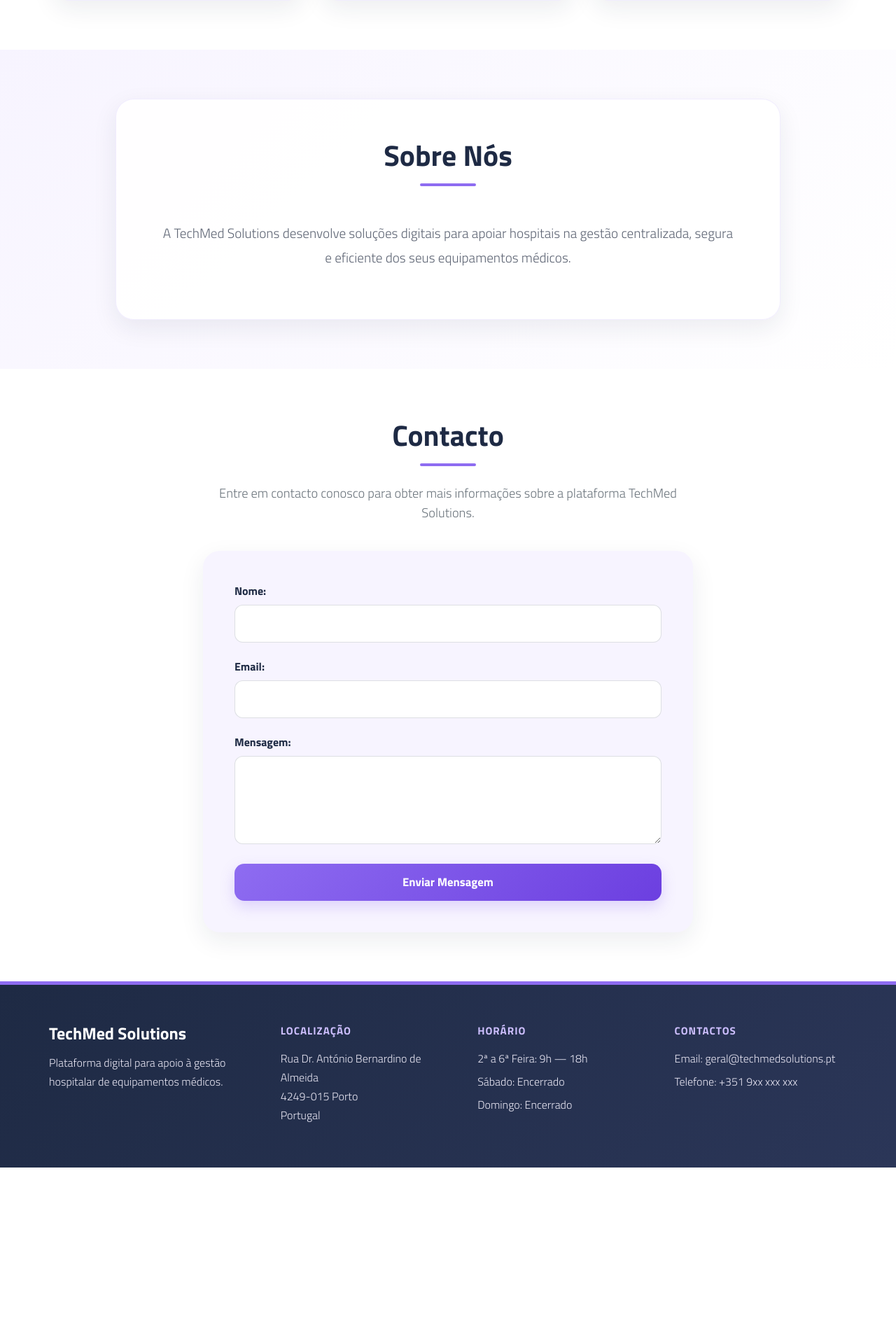
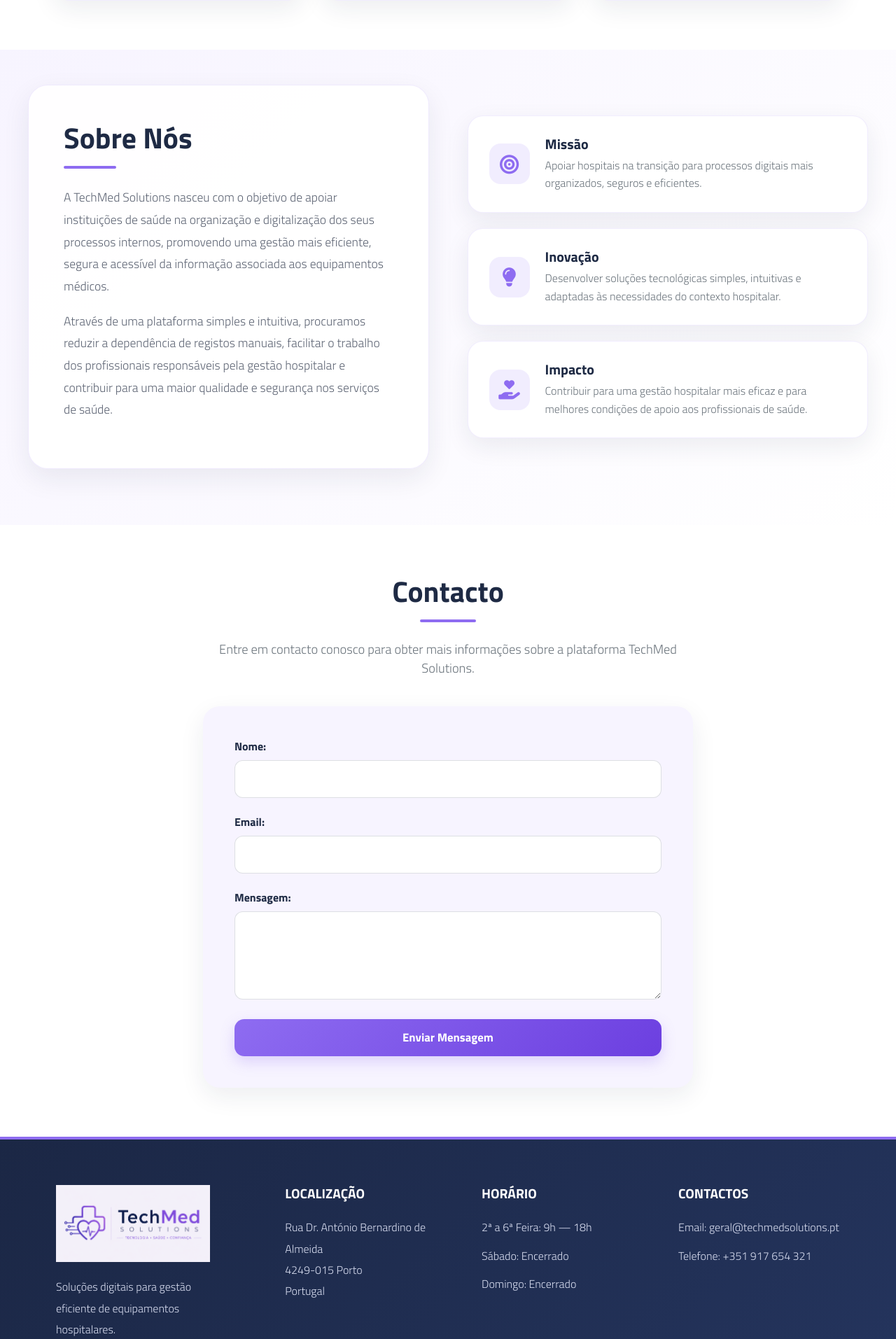
Before and after one commit to mariamiguel1607/projeto_sibdas, a PHP site: page / in a window 1280 px wide. Shown: the part 1241-3154 px from the top of the page at 70% size. Before the commit the page ends 2909 px from the top, so only its background shows below. Run offline with PHP 8.4, Linux system fonts and the light colour scheme; some libraries are stand-ins or nearby versions.

Commit message:
Atualização Sobre Nós

```diff
--- a/frontend/assets/css/estilos.css
+++ b/frontend/assets/css/estilos.css
@@ -9,6 +9,10 @@ body {
     font-family: 'Titillium Web', sans-serif;
     background-color: #ffffff;
     color: #1E2A44;
+}
+html{
+    scroll-behavior: smooth;
+    scroll-padding-top: 95px;
 }
 /* LINKS */
 a {
@@ -131,7 +135,6 @@ header {
 
     padding: 145px 60px 70px 60px;
 }
-
 .home-container{
     width: 100%;
     max-width: 1380px;
@@ -208,7 +211,6 @@ header {
 
     margin-bottom: 34px;
 }
-
 /* BOTÃO */
 
 .btn-home{
@@ -326,7 +328,6 @@ header {
 }
 /* Títulos principais das secções */
 .services-section h2,
-.about-section h2,
 .contact-section h2 {
     text-align: center;
     font-size: 2.6rem;
@@ -336,7 +337,6 @@ header {
 }
 /* Linha lilás por baixo dos títulos */
 .services-section h2::after,
-.about-section h2::after,
 .contact-section h2::after {
     content: "";
     display: block;
@@ -395,24 +395,138 @@ header {
     line-height: 1.6;
 }
 
-/* SECÇÃO SOBRE NÓS*/
-.about-section {
+/* SECÇÃO SOBRE NÓS */
+
+.about-section{
     background: linear-gradient(135deg, #f7f4ff, #ffffff);
+
+    padding: 50px 20px 80px 20px;
+
+    scroll-margin-top: 120px;
 }
-.about-section .container {
-    max-width: 950px;
+
+.about-container{
+    max-width: 1200px;
     margin: 0 auto;
-    background-color: rgba(255, 255, 255, 0.88);
-    padding: 55px 60px;
-    border-radius: 26px;
+
+    display: grid;
+    grid-template-columns: 1fr 1fr;
+    gap: 55px;
+
+    align-items: center;
+}
+
+/* BLOCO DE TEXTO */
+
+.about-text{
+    background-color: rgba(255, 255, 255, 0.9);
+
+    padding: 50px;
+    border-radius: 28px;
+
+    box-shadow: 0 14px 38px rgba(30, 42, 68, 0.08);
+    border: 1px solid rgba(142, 108, 241, 0.14);
+}
+
+.about-text h2{
+    text-align: left;
+
+    font-size: 2.6rem;
+    font-weight: 700;
+
+    color: #1E2A44;
+
+    margin-bottom: 25px;
+}
+
+.about-text h2::after{
+    content: "";
+    display: block;
+
+    width: 75px;
+    height: 4px;
+
+    background-color: #8E6CF1;
+    border-radius: 20px;
+
+    margin-top: 15px;
+}
+
+.about-text p{
+    font-size: 1.1rem;
+    line-height: 1.8;
+
+    color: #5f6675;
+
+    margin-bottom: 18px;
+}
+
+/* CARDS */
+
+.about-cards{
+    display: grid;
+    grid-template-columns: 1fr;
+    gap: 22px;
+}
+
+.about-card{
+    background-color: #ffffff;
+
+    padding: 28px 30px;
+    border-radius: 22px;
+
+    display: grid;
+    grid-template-columns: 60px 1fr;
+    column-gap: 20px;
+
+    align-items: center;
+
     box-shadow: 0 12px 35px rgba(30, 42, 68, 0.08);
     border: 1px solid rgba(142, 108, 241, 0.12);
+
+    transition: 0.3s ease;
 }
-.about-section p {
-    font-size: 1.2rem;
-    line-height: 1.8;
-    color: #5f6675;
-    text-align: center;
+
+.about-card:hover{
+    transform: translateY(-5px);
+    box-shadow: 0 18px 45px rgba(30, 42, 68, 0.13);
+    border-color: rgba(142, 108, 241, 0.35);
+}
+
+.about-card i{
+    grid-row: 1 / 3;
+
+    width: 58px;
+    height: 58px;
+
+    display: flex;
+    align-items: center;
+    justify-content: center;
+
+    background-color: rgba(142, 108, 241, 0.12);
+    color: #8E6CF1;
+
+    border-radius: 16px;
+
+    font-size: 1.7rem;
+}
+
+.about-card h3{
+    font-size: 1.25rem;
+    font-weight: 700;
+
+    color: #1E2A44;
+
+    margin-bottom: 6px;
+}
+
+.about-card p{
+    font-size: 1rem;
+    line-height: 1.6;
+
+    color: #6c757d;
+
+    margin: 0;
 }
 /*SECÇÃO CONTACTOS*/
 .contact-section {
@@ -685,56 +799,164 @@ header {
         font-size: 1rem;
     }
 }
-/* RODAPÉ */
+/* =========================
+   FOOTER
+========================= */
 
-.footer-container {
-    background: linear-gradient(135deg, #1E2A44, #2b3658);
-    color: white;
+.footer-container{
+    background: linear-gradient(135deg, #1b2745, #24345d);
 
     display: grid;
     grid-template-columns: 1.2fr 1fr 1fr 1fr;
-    gap: 35px;
 
-    padding: 55px 70px;
+    gap: 50px;
 
-    border-top: 5px solid #8E6CF1;
+    padding: 65px 80px 50px 80px;
+
+    border-top: 4px solid #8E6CF1;
 }
 
-.footer-section h3 {
-    font-size: 1.5rem;
-    font-weight: 700;
-    margin-bottom: 14px;
-    color: white;
+/* LOGO */
+
+.footer-logo{
+    display: flex;
+    flex-direction: column;
+    align-items: flex-start;
+
+    max-width: 260px;
 }
 
-.footer-section strong {
-    display: block;
-    font-size: 0.95rem;
-    letter-spacing: 1px;
-    color: #cdbfff;
-    margin-bottom: 14px;
+/* IMAGEM */
+
+.footer-logo img{
+    width: 220px;
+    height: auto;
+
+    object-fit: contain;
+
+    margin-bottom: 20px;
 }
 
-.footer-section p {
+/* TEXTO */
+
+.footer-logo p{
+    color: #cfd6ea;
+
     font-size: 1rem;
-    line-height: 1.7;
-    color: #e8e6f3;
-    margin-bottom: 6px;
+    line-height: 1.8;
+
+    width: 220px;
+}
+/* SECÇÕES */
+
+.footer-section h4{
+    color: white;
+
+    font-size: 1.2rem;
+    font-weight: 700;
+
+    margin-bottom: 22px;
 }
 
-/* RESPONSIVO DO RODAPÉ */
+.footer-section p{
+    color: #d7dcef;
 
-@media(max-width: 992px) {
-    .footer-container {
-        grid-template-columns: repeat(2, 1fr);
-        padding: 45px 40px;
+    line-height: 1.9;
+    font-size: 1rem;
+
+    margin-bottom: 10px;
+}
+
+/* ÍCONES */
+
+.footer-section i{
+    color: #8E6CF1;
+    margin-right: 10px;
+}
+
+/* COPYRIGHT */
+
+.footer-bottom{
+    background-color: #18233f;
+
+    color: #c4cbe0;
+
+    text-align: center;
+
+    padding: 18px;
+
+    font-size: 0.95rem;
+}
+
+/* =========================
+   RESPONSIVO
+========================= */
+
+@media(max-width: 992px){
+
+    .footer-container{
+        grid-template-columns: 1fr 1fr;
+        padding: 55px 40px;
     }
 }
 
-@media(max-width: 576px) {
-    .footer-container {
+@media(max-width: 576px){
+
+    .footer-container{
+        grid-template-columns: 1fr;
+
+        text-align: center;
+
+        gap: 35px;
+
+        padding: 45px 24px;
+    }
+
+    .footer-logo{
+        align-items: center;
+    }
+
+    .footer-logo p{
+        max-width: 100%;
+    }
+}
+@media(max-width: 992px){
+
+    .about-container{
+        grid-template-columns: 1fr;
+    }
+
+    .about-text h2{
+        text-align: center;
+    }
+
+    .about-text h2::after{
+        margin: 15px auto 0 auto;
+    }
+}
+
+@media(max-width: 576px){
+
+    .about-section{
+        padding: 80px 16px;
+    }
+
+    .about-text{
+        padding: 35px 25px;
+    }
+
+    .about-text h2{
+        font-size: 2.2rem;
+    }
+
+    .about-card{
         grid-template-columns: 1fr;
         text-align: center;
-        padding: 40px 24px;
+        justify-items: center;
+    }
+
+    .about-card i{
+        grid-row: auto;
+        margin-bottom: 15px;
     }
 }
--- a/frontend/index.html
+++ b/frontend/index.html
@@ -57,7 +57,8 @@
                 </h1>
 
                 <p>
-                A TechMed Solutions ajuda hospitais a gerir o inventário de equipamentos médicos de forma centralizada, segura e eficiente.
+                    A TechMed Solutions ajuda hospitais a gerir o inventário de equipamentos médicos de forma
+                    centralizada, segura e eficiente.
                 </p>
 
                 <a href="#serviços" class="btn">
@@ -89,21 +90,62 @@
             <div class="service-item">
                 <i class="fa-solid fa-folder-open"></i>
                 <h3>Gestão Documental</h3>
-                <p>Associação de manuais, certificados, contratos, relatórios técnicos e outros documentos aos equipamentos.</p>
+                <p>Associação de manuais, certificados, contratos, relatórios técnicos e outros documentos aos
+                    equipamentos.</p>
             </div>
             <div class="service-item">
                 <i class="fa-solid fa-magnifying-glass-chart"></i>
                 <h3>Dashboard e Consulta</h3>
-                <p> Visualização de indicadores, pesquisa e filtragem de equipamentos para apoiar a gestão hospitalar.</p>
+                <p> Visualização de indicadores, pesquisa e filtragem de equipamentos para apoiar a gestão hospitalar.
+                </p>
             </div>
         </div>
     </section>
 
     <!-- Seção "Conteudo da pagina - sobre-nos -->
     <section id="sobre-nos" class="about-section">
-        <div class="container">
+        <div class="about-container">
+
+            <div class="about-text">
                 <h2>Sobre Nós</h2>
-            <p>A TechMed Solutions desenvolve soluções digitais para apoiar hospitais na gestão centralizada, segura e eficiente dos seus equipamentos médicos.</p>
+
+                <p>
+                    A TechMed Solutions nasceu com o objetivo de apoiar instituições de saúde na organização e
+                    digitalização dos seus processos internos, promovendo uma gestão mais eficiente, segura e acessível
+                    da informação associada aos equipamentos médicos.
+                </p>
+
+                <p>
+                    Através de uma plataforma simples e intuitiva, procuramos reduzir a dependência de registos manuais,
+                    facilitar o trabalho dos profissionais responsáveis pela gestão hospitalar e contribuir para uma
+                    maior qualidade e segurança nos serviços de saúde.
+                </p>
+            </div>
+
+            <div class="about-cards">
+
+                <div class="about-card">
+                    <i class="fas fa-bullseye"></i>
+                    <h3>Missão</h3>
+                    <p>Apoiar hospitais na transição para processos digitais mais organizados, seguros e eficientes.</p>
+                </div>
+
+                <div class="about-card">
+                    <i class="fas fa-lightbulb"></i>
+                    <h3>Inovação</h3>
+                    <p>Desenvolver soluções tecnológicas simples, intuitivas e adaptadas às necessidades do contexto
+                        hospitalar.</p>
+                </div>
+
+                <div class="about-card">
+                    <i class="fas fa-hand-holding-heart"></i>
+                    <h3>Impacto</h3>
+                    <p>Contribuir para uma gestão hospitalar mais eficaz e para melhores condições de apoio aos
+                        profissionais de saúde.</p>
+                </div>
+
+            </div>
+
         </div>
     </section>
 
@@ -124,13 +166,16 @@
     <!-- Rodapé -->
     <footer class="footer-container">
 
-    <div class="footer-section">
-        <h3>TechMed Solutions</h3>
-        <p>Plataforma digital para apoio à gestão hospitalar de equipamentos médicos.</p>
+        <div class="footer-section footer-logo">
+            <img src="assets/images/imagem_logo2.png" alt="Logo TechMed Solutions">
+            <p>
+                Soluções digitais para gestão eficiente
+                de equipamentos hospitalares.
+            </p>
         </div>
 
         <div class="footer-section">
-        <strong>LOCALIZAÇÃO</strong>
+            <h4>LOCALIZAÇÃO</h4>
             <p>
                 Rua Dr. António Bernardino de Almeida<br>
                 4249-015 Porto<br>
@@ -139,16 +184,16 @@
         </div>
 
         <div class="footer-section">
-        <strong>HORÁRIO</strong>
+            <h4>HORÁRIO</h4>
             <p>2ª a 6ª Feira: 9h — 18h</p>
             <p>Sábado: Encerrado</p>
             <p>Domingo: Encerrado</p>
         </div>
 
         <div class="footer-section">
-        <strong>CONTACTOS</strong>
+            <h4>CONTACTOS</h4>
             <p>Email: geral@techmedsolutions.pt</p>
-        <p>Telefone: +351 9xx xxx xxx</p>
+            <p>Telefone: +351 917 654 321</p>
         </div>
 
     </footer>
```
Lines whose indentation alone changed are shown as unchanged.
